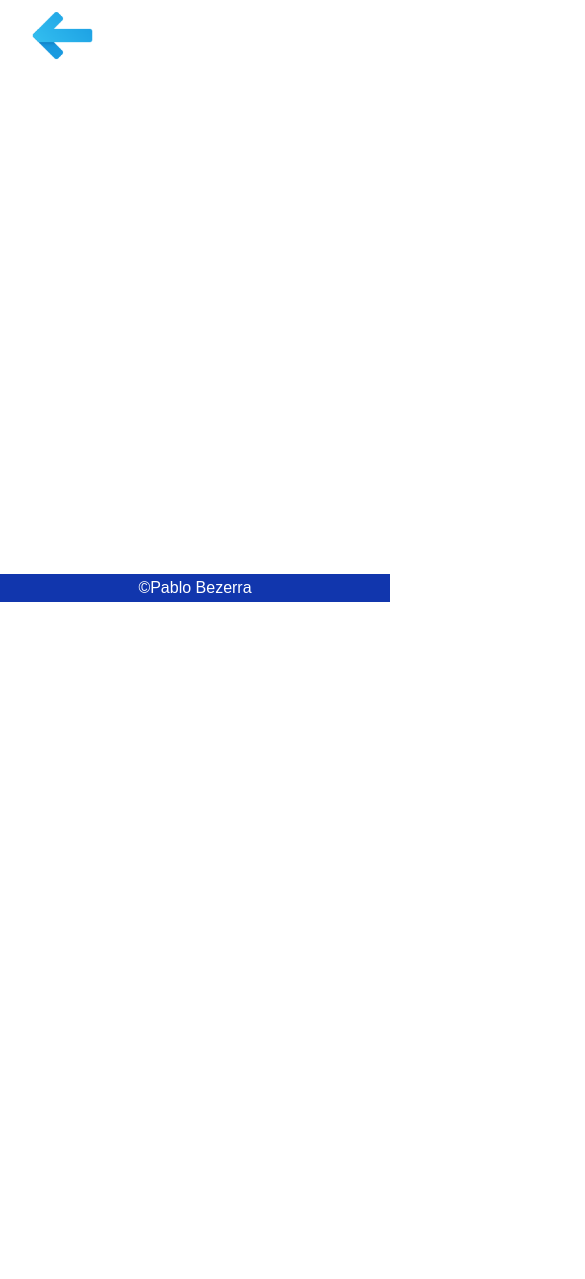
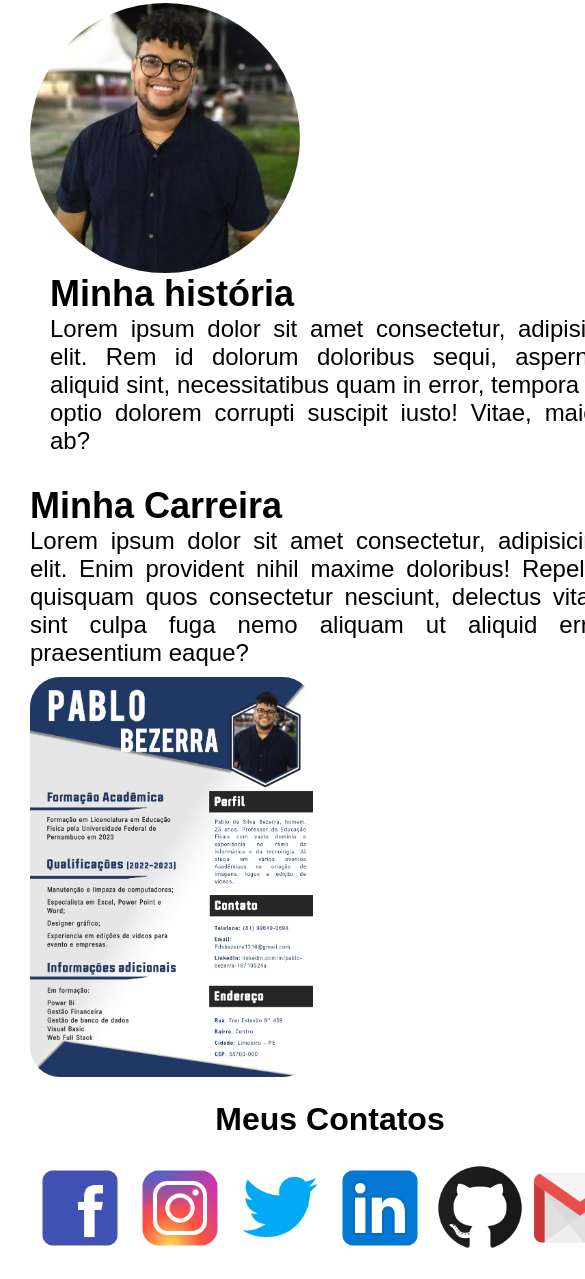
Before and after one commit to PabloBezerra/pablobezerra.github.io, a plain HTML site: page base/pg_sobremim.html in a window 390 px wide. Shown: the part 218-1497 px from the top of the page, 585 px wide, since content can reach past the window. Before the commit the page ends 844 px from the top, so only its background shows below. Drawn offline with Linux system fonts and the light colour scheme.

Commit message:
Mudanças na página pricipal e na página sobre mim
Aprimorando a responsividade da página principal e  adicionando conteúdo na página sobre mim

```diff
--- a/base/estilo.css
+++ b/base/estilo.css
@@ -18,11 +18,11 @@
 * {
     margin: 0px;
     padding: 0px;
+    transition: all 0.5s ease-in-out;
 }
 
 body {
     font-family: var(--font-principal);
-    transition: all 0.5s ease-in-out;
 }
 
 header {
@@ -48,7 +48,6 @@ header>nav>a {
     color: white;
     font-weight: 600;
     padding: 5px;
-    transition: all 0.5s ease-in-out;
 }
 
 header>nav>a:hover {
@@ -63,7 +62,7 @@ header>nav {
 
 main {
     max-width: 1000px;
-    height: 80vh;
+    height: calc(100vh - 148px);
     padding: 30px;
     margin: auto;
 }
@@ -73,12 +72,18 @@ main>h1 {
     font-weight: 900;
     text-transform: uppercase;
     padding: 30px 0px;
+    font-size: 2em;
 }
 
 main>section {
     display: flex;
-    justify-content: space-between;
+    justify-content: space-evenly;
     padding-top: 30px;
+    height: auto;
+}
+
+main h3 {
+    padding-bottom: 10px;
 }
 
 .container {
@@ -90,7 +95,7 @@ main>section>div>a>div {
     padding-top: 10px;
     width: 200px;
     height: 242px;
-    background-color: aquamarine;
+    background-color: var(--darkblue);
     border-radius: 20px;
 }
 
@@ -98,7 +103,6 @@ main>section>div>a>div {
     background-image: url('../arquivos/eu.jpg');
     background-position: center;
     box-shadow: 1px 1px 5px #000000d3;
-    transition: all 0.5s ease-in-out;
 }
 
 #sob:hover {
@@ -113,7 +117,6 @@ main>section>div>a>div {
     background-image: url('../arquivos/games.jpg');
     background-position: center;
     box-shadow: 1px 1px 5px #000000d3;
-    transition: all 0.5s ease-in-out;
 }
 
 #gam:hover {
@@ -128,7 +131,6 @@ main>section>div>a>div {
     background-image: url('../arquivos/business.jpg');
     background-position: center;
     box-shadow: 1px 1px 5px #000000d3;
-    transition: all 0.5s ease-in-out;
 }
 
 #bus:hover {
@@ -143,7 +145,6 @@ main>section>div>a>div {
     background-image: url('../arquivos/extras.jpg');
     background-position: center;
     box-shadow: 1px 1px 5px #000000d3;
-    transition: all 0.5s ease-in-out;
 }
 
 #ext:hover {
@@ -161,6 +162,22 @@ main>section>div>a>div {
     height: 65px;
 }
 
+@media (max-width: 1000px) {
+    main {
+        height: auto;
+    }
+
+    main section {
+        flex-wrap: wrap;
+        width: 600px;
+        margin: auto;
+    }
+
+    main>section>div>a>div {
+        margin-bottom: 20px;
+    }
+}
+
 footer {
     background-color: var(--darkblue);
     color: white;
--- a/base/pg_sobremim.css
+++ b/base/pg_sobremim.css
@@ -0,0 +1,66 @@
+@charset "UTF-8";
+
+main {
+    height: auto;
+}
+
+main>h1 {
+    font-size: 2em;
+}
+
+#história {
+    display: flex;
+    align-items: center;
+    margin-bottom: 20px;
+}
+
+#história img {
+    border-radius: 500px;
+}
+
+#história div {
+    padding: 0px 0px 10px 20px;
+    font-size: 1.5em;
+}
+
+p {
+    text-align: justify;
+}
+
+#carreira {
+    display: flex;
+    align-items: center;
+    margin-bottom: 20px;
+}
+
+#carreira img {
+    height: 400px;
+    border-radius: 30px;
+}
+
+#carreira div {
+    padding: 0px 20px 10px 0px;
+    font-size: 1.5em;
+}
+
+#contatos>h2 {
+    font-size: 2em;
+    text-align: center;
+    margin-bottom: 20px;
+}
+
+#contatos ul {
+    list-style: none;
+    display: flex;
+    justify-content: center;
+    margin-bottom: 20px;
+}
+
+ul img {
+    height: 100px;
+}
+
+.fac:hover {
+    background-image: url(../arquivos/icones/facebook.png);
+
+}
--- a/base/pg_sobremim.html
+++ b/base/pg_sobremim.html
@@ -23,8 +23,50 @@
     </header>
     <main>
         <h1>Pablo Da Silva Bezerra</h1>
+        <article>
+            <section id="história">
+                <img src="../arquivos/eu.jpg" alt="Fotogtrafia de Pablo da Silva Bezerra">
+                <div>
+                    <h2>Minha história</h2>
+                    <p>Lorem ipsum dolor sit amet consectetur, adipisicing elit. Rem id dolorum doloribus sequi,
+                        aspernatur aliquid sint, necessitatibus quam in error, tempora quis optio dolorem corrupti
+                        suscipit iusto! Vitae, maiores ab?</p>
+                </div>
+            </section>
+            <section id="carreira">
+                <div>
+                    <h2>Minha Carreira</h2>
+                    <p>Lorem ipsum dolor sit amet consectetur, adipisicing elit. Enim provident nihil maxime doloribus!
+                        Repellat quisquam quos consectetur nesciunt, delectus vitae, sint culpa fuga nemo aliquam ut
+                        aliquid error praesentium eaque?</p>
+                </div>
+                <abbr title="Clique para fazer download do Curriculo em pdf"><a
+                        href="../arquivos/Curriculo_Pablo_Bezerra.pdf"
+                        download="Curriculo de pablo da silva bezerra"><img
+                            src="../arquivos/Curriculo_Pablo_Bezerra.png"
+                            alt="Curriculo de pablo da silva bezerra"></a></abbr>
+            </section>
+            <section id="contatos">
+                <h2>Meus Contatos</h2>
+                <ul>
+                    <li id="fac"><abbr title="Facebook"><a href="https://www.facebook.com/pablo.dasilva.505"
+                                target="_blank"><img src="../arquivos/icones/facebook.png" alt=""></a></abbr></li>
+                    <li><abbr title="Intagram"><a href="https://www.instagram.com/pablobezerras/" target="_blank"><img
+                                    src="../arquivos/icones/instagram.png" alt=""></a></abbr></li>
+                    <li><abbr title="Twitter"><a href="https://twitter.com/PabloBezerras" target="_blank"><img
+                                    src="../arquivos/icones/twitter.png" alt=""></a></abbr></li>
+                    <li><abbr title="Linkedin"><a href="www.linkedin.com/in/pablo-bezerra-18710524a"
+                                target="_blank"><img src="../arquivos/icones/linkedin.png" alt=""></a></abbr></li>
+                    <li><abbr title="GitHub"><a href="https://github.com/PabloBezerra" target="_blank"><img
+                                    src="../arquivos/icones/github.png" alt=""></a></abbr></li>
+                    <li><abbr title="E-mail"><a href="mailto:pdsbezerra1316@gmail.com" target="_blank"><img
+                                    src="../arquivos/icones/gmail.png" alt=""></a></abbr></li>
+                </ul>
+            </section>
+        </article>
         <div class="voltar"><abbr title="Voltar ao início"><a href="../index.html" target="_self" rel="prev"><img
-                        src="../arquivos/voltar.png" alt="voltar ao inicio"></a></abbr></div>
+                        src="../arquivos/voltar.png" alt="voltar ao inicio"></a></abbr>
+        </div>
     </main>
     <footer> &COPY;Pablo Bezerra</footer>
 </body>
```
Also changed, not shown: arquivos/Curriculo_Pablo_Bezerra.png (added), arquivos/icones/facebook.png (added), arquivos/icones/facebook_over.png (added), arquivos/icones/github.png (added), arquivos/icones/github_over.png (added), arquivos/icones/gmail.png (added), arquivos/icones/gmail_over.png (added), arquivos/icones/instagram.png (added), arquivos/icones/instagram_over.png (added), arquivos/icones/linkedin.png (added), arquivos/icones/linkedin_over.png (added), arquivos/icones/twitter.png (added), arquivos/icones/twitter_over.png (added), 1 other file.
